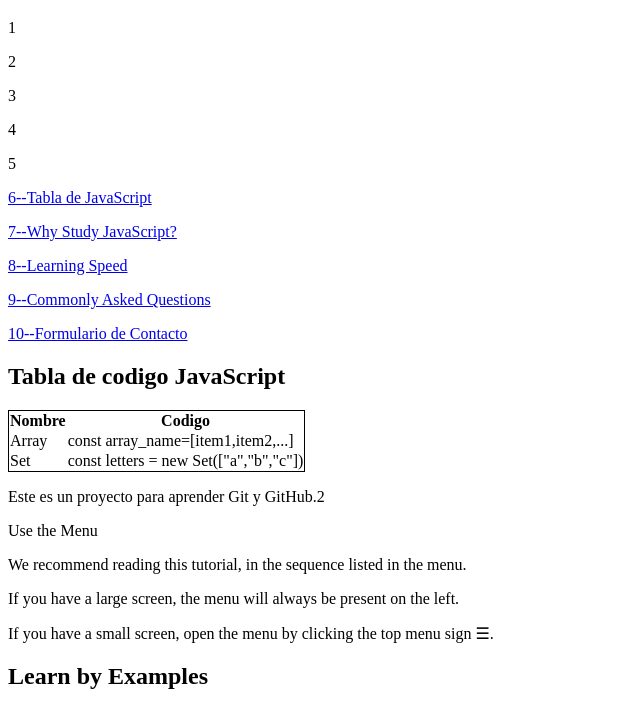
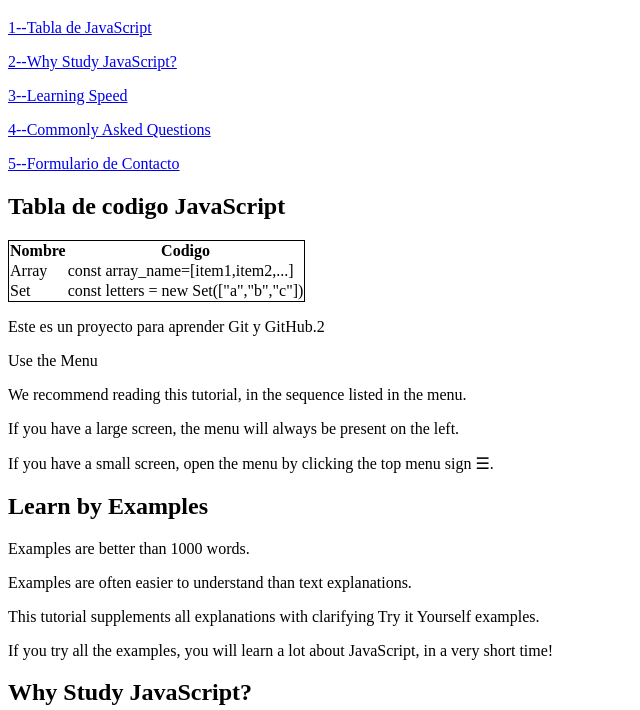
Before and after one commit to lastikun-nu/Practica_JavaScript, a plain HTML site: page index.html in a window 1280 px wide. Shown: the part 61-771 px from the top of the page, without its empty margins (0-640 px from the left). Drawn offline with Linux system fonts and the light colour scheme.

Commit message:
Añdir un img que incluido enlace para footer

```diff
--- a/index.html
+++ b/index.html
@@ -8,16 +8,11 @@
 <body>
     <h1>Bienvenido/a a mi sitio web</h1>
     <!--Parte para salta la pagina-->
-    <p> 1</p>
-    <p> 2</p>
-    <p> 3</p>
-    <p> 4</p>
-    <p> 5</p>
-    <p><a href="#table">6--Tabla de JavaScript</p>
-    <p><a href="#why">7--Why Study JavaScript?</a></p>
-    <p><a href="#learn">8--Learning Speed</a></p>
-    <p><a href="#question">9--Commonly Asked Questions</a></p>
-    <p><a href="#form">10--Formulario de Contacto</a></p>
+    <p><a href="#table">1--Tabla de JavaScript</p>
+    <p><a href="#why">2--Why Study JavaScript?</a></p>
+    <p><a href="#learn">3--Learning Speed</a></p>
+    <p><a href="#question">4--Commonly Asked Questions</a></p>
+    <p><a href="#form">5--Formulario de Contacto</a></p>
 
 <section id="table">
 <h1>Tabla de codigo JavaScript</h1>
@@ -102,4 +97,7 @@
 </section>
 </section>
 </body>
+<footer>
+    <a href="https://workspace.google.com/intl/es/gmail/"><img src="img/gmail.jpg"></a>
+</footer>
 </html>
```
Also changed, not shown: img/gmail.jpg (added).
